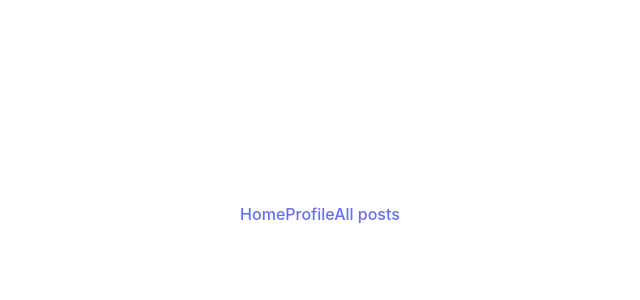
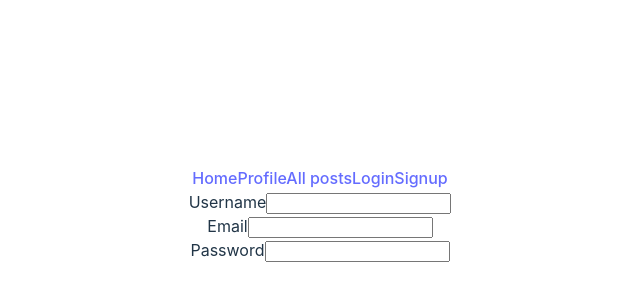
Before and after one commit to miguelvalden77/query_frontend, a React (Vite) app: page /signup in a window 1280 px wide. Shown: the part 186-486 px from the top of the page, without its empty margins (320-960 px from the left). Built offline with nearby package versions, Linux system fonts and the light colour scheme.

Commit message:
Login & Register

```diff
--- a/src/App.tsx
+++ b/src/App.tsx
@@ -12,6 +12,8 @@ import Home from './pages/Home'
 import Profile from './pages/Profile'
 import AllPosts from './pages/AllPosts'
 import Navbar from './components/Navbar'
+import Login from './pages/auth/Login'
+import Signup from './pages/auth/Signup'
 
 
 function App() {
@@ -26,6 +28,12 @@ function App() {
         <Route path='/' element={<Home/>}/>
         <Route path='/profile' element={<Profile/>}/>
         <Route path='/allPosts' element={<AllPosts/>}/>
+        <Route path='/login' element={<Login/>}/>
+        <Route path='/signup' element={<Signup/>}/>
+
+        {/* Errores */}
+
+
       </Routes>
 
     </div>
--- a/src/components/Navbar.tsx
+++ b/src/components/Navbar.tsx
@@ -8,6 +8,8 @@ const Navbar = ():JSX.Element=>{
         <NavLink to={"/"}>Home</NavLink>
         <NavLink to={"/profile"}>Profile</NavLink>
         <NavLink to={"/allPosts"}>All posts</NavLink>
+        <NavLink to={"/login"}>Login</NavLink>
+        <NavLink to={"/signup"}>Signup</NavLink>
     </nav>
 
 }
--- /dev/null
+++ b/src/pages/auth/Login.tsx
@@ -0,0 +1,35 @@
+// Hooks
+import { ChangeEvent, ChangeEventHandler, useState } from "react"
+
+// Interfaces
+interface data{
+    username: string,
+    password: string
+}
+
+
+const Login = ():JSX.Element =>{
+
+    const [data, setData] = useState<data>({username: "", password: ""})
+
+
+    const handleChange = (e: ChangeEvent<HTMLInputElement>)=> setData({...data, [e.target.name]: e.target.value})
+
+    return <main>
+        <section>
+            <form action="#">
+                <div>
+                    <label htmlFor="username">Username</label>
+                    <input onChange={handleChange} value={data.username} name="username" type="text" />
+                </div>
+                <div>
+                    <label htmlFor="password">Password</label>
+                    <input onChange={handleChange} value={data.password} name="password" type="password" />
+                </div>
+            </form>
+        </section>
+    </main>
+
+}
+
+export default Login
--- /dev/null
+++ b/src/pages/auth/Signup.tsx
@@ -0,0 +1,33 @@
+import { useState } from "react"
+
+
+const Signup = ():JSX.Element =>{
+
+    const [data, setData] = useState({})
+
+
+
+    return <main>
+        <section>
+            <form action="#">
+                <div>
+                    <label htmlFor="username">Username</label>
+                    <input name="username" type="text" />
+                </div>
+
+                <div>
+                    <label htmlFor="email">Email</label>
+                    <input name="email" type="text" />
+                </div>
+
+                <div>
+                    <label htmlFor="password">Password</label>
+                    <input name="password" type="password" />
+                </div>
+            </form>
+        </section>
+    </main>
+
+}
+
+export default Signup
```
Also changed, not shown: src/pages/auth/interfaces/auth.interfaces.ts (added, +14 -0 lines).
